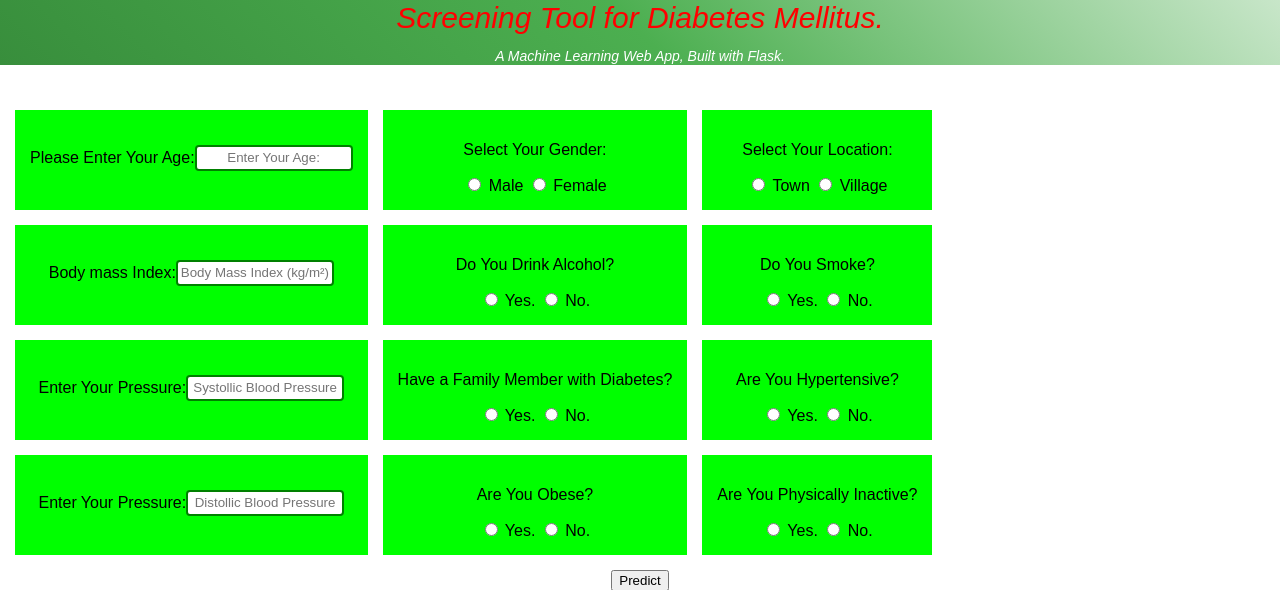
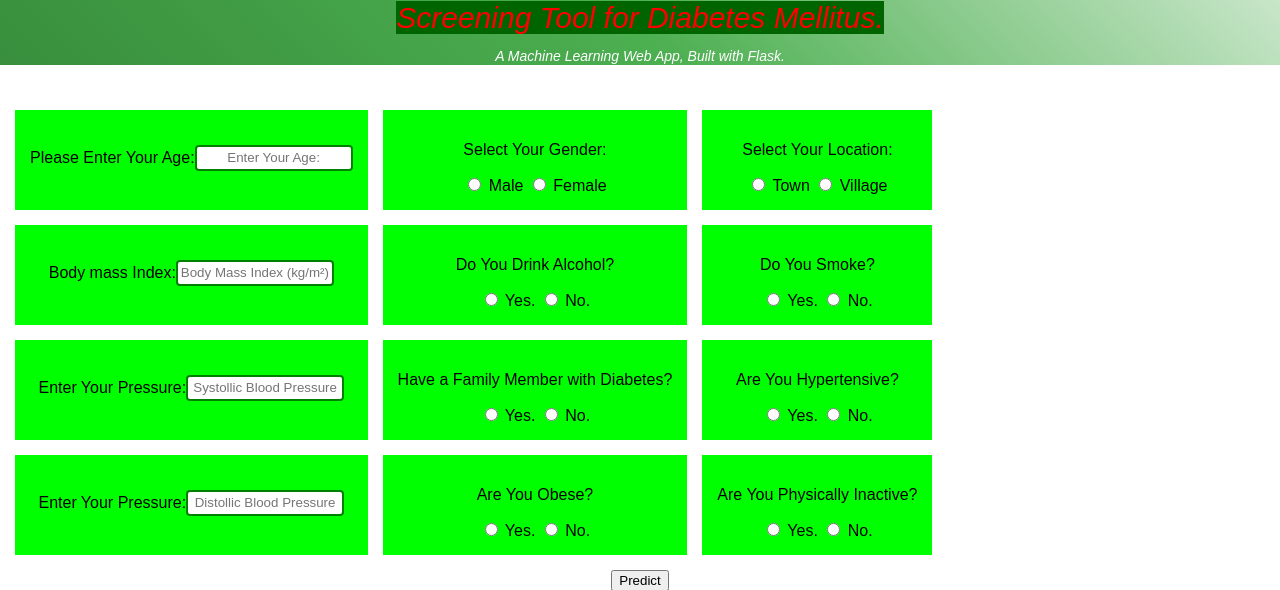
Before and after one commit to dbms-sema/Type-2-Diabetes, a Flask app: page / in a window 1280 px wide. Shown: the top 590 px of the page. Run offline with Flask 2, Linux system fonts and the light colour scheme; parts of the project's set-up code (start-up, migrations or seed data) failed here and were passed over; some libraries are stand-ins or nearby versions.

Commit message:
Update styles.css

```diff
--- a/static/styles.css
+++ b/static/styles.css
@@ -45,6 +45,7 @@ tr{
 	font-style: italic;
 	font-size: 30px;
 	font-weight: normal;
+	background-color:#006400;
 }
 .checkmark {
 	  position: absolute;
```
